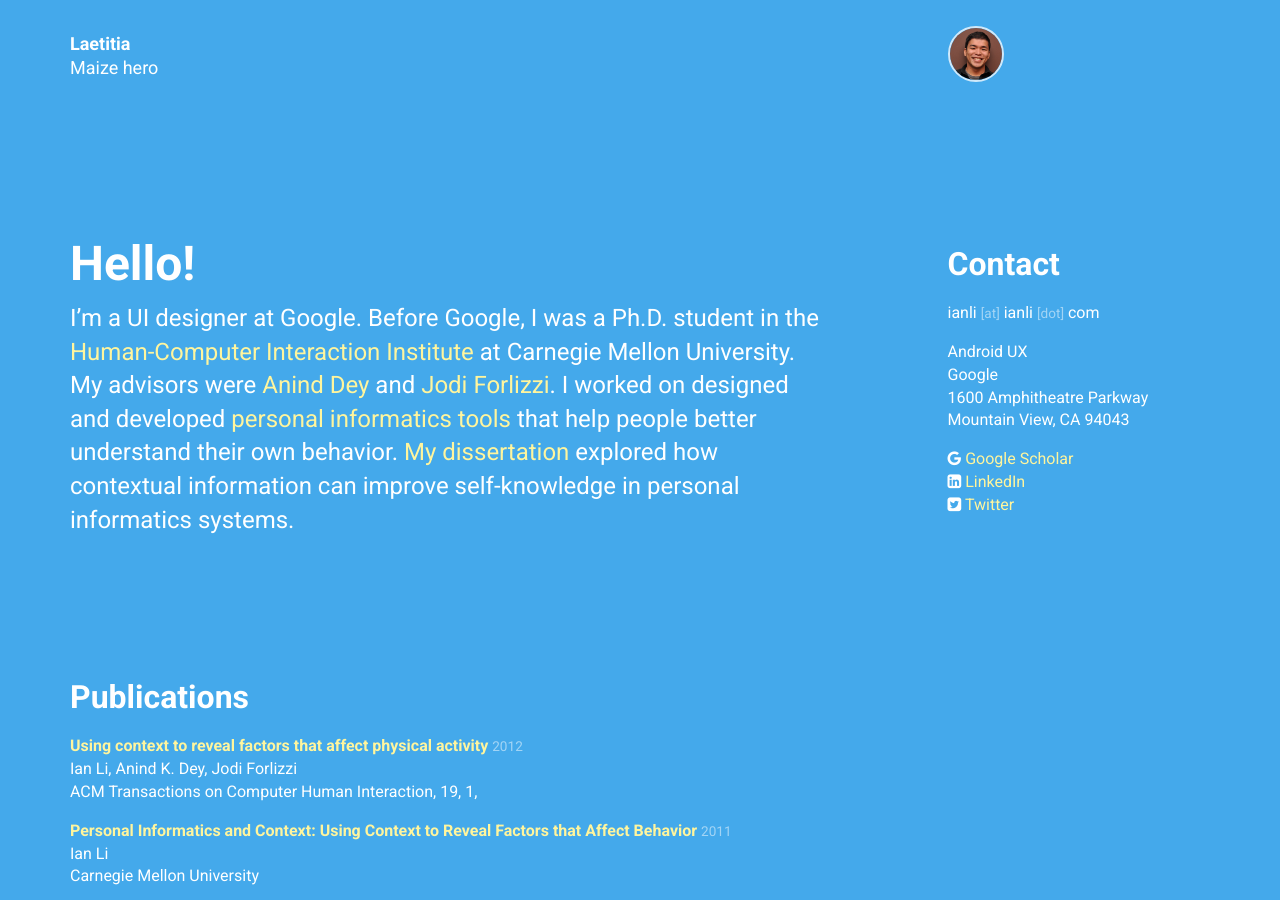
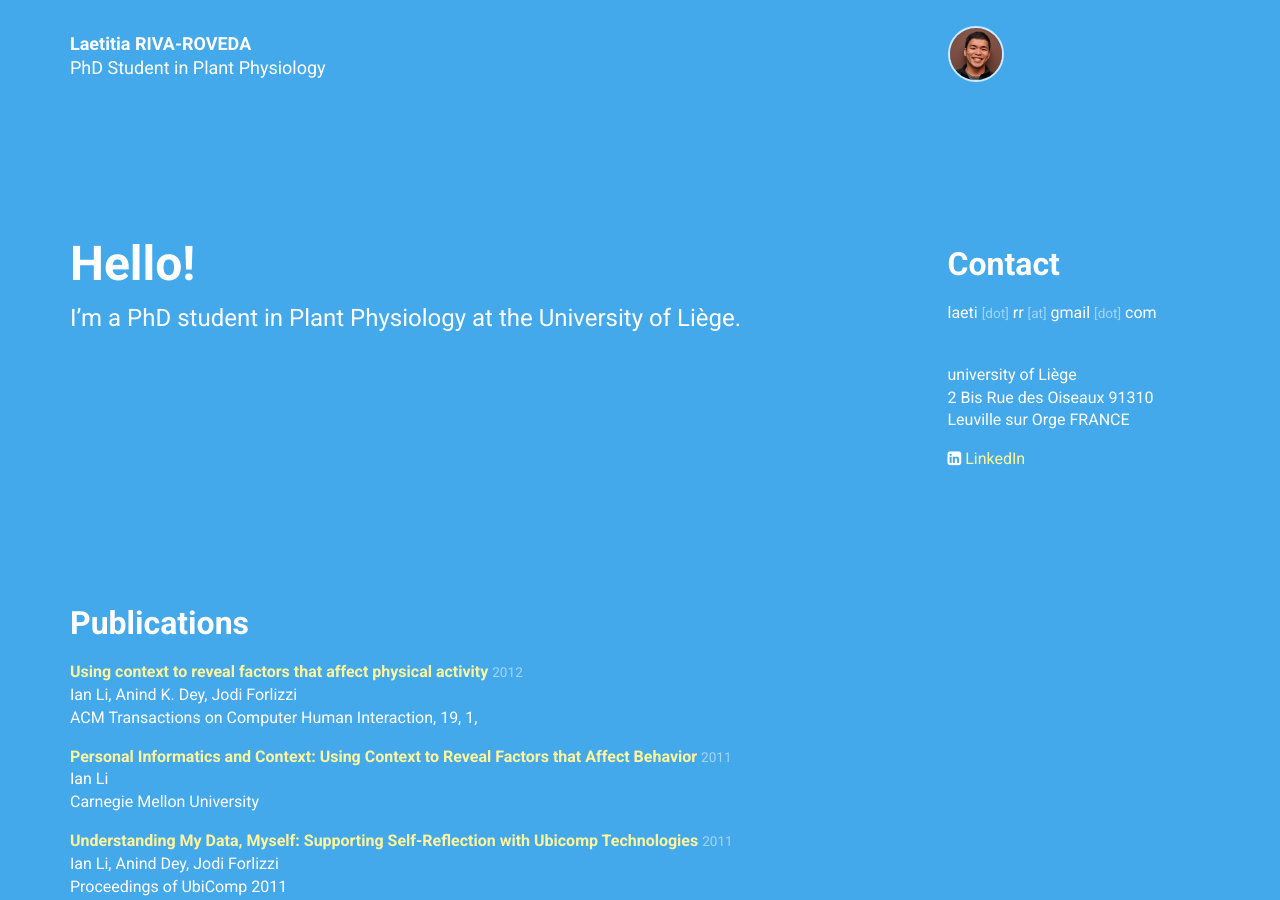
Before and after one commit to laetitiarivaroveda/laetitiarivaroveda.github.io, a Jekyll site: the page built from index.html, in a window 1280 px wide and 900 px high. Built offline with Jekyll 4.4.1, drawn with Linux system fonts in a browser that asks for light colours; nearby versions of some CDN libraries.

Commit message:
Update personal.yml

```diff
--- a/_data/personal.yml
+++ b/_data/personal.yml
@@ -1,44 +1,29 @@
-name: Laetitia
+name: Laetitia RIVA-ROVEDA
 
-label: Maize hero
+label: PhD Student in Plant Physiology
 
 picture: /img/profile-picture.jpg
 
-email: ianli@ianli.com
+email: laeti.rr@gmail.com
 
 phone:
 
-department: Android UX
+department:
 
-institution: Google
+institution: university of Liège
 
 mailing_address: >
-  1600 Amphitheatre Parkway
-  Mountain View, CA 94043
+  2 Bis Rue des Oiseaux
+  91310 Leuville sur Orge
+  FRANCE
 
 profiles:
   -
-    network: Google Scholar
-    username:
-    url: http://scholar.google.com/citations?user=JS7sVyQAAAAJ&hl=en
-  -
     network: LinkedIn
     username:
-    url: https://www.linkedin.com/pub/ian-li/1/681/8b0
-  -
-    network: Twitter
-    username: ianli
-    url: https://twitter.com/ianli/
+    url: https://fr.linkedin.com/pub/laetitia-riva-roveda/21/832/553/
 
 intro:
   title: Hello!
   body: >
-    I'm a UI designer at Google.
-    Before Google, I was a Ph.D. student in the
-    [Human-Computer Interaction Institute](http://hcii.cs.cmu.edu/) at Carnegie Mellon University.
-    My advisors were
-    [Anind Dey](http://www.cs.cmu.edu/~anind/) and
-    [Jodi Forlizzi](http://goodgestreet.com/).
-    I worked on designed and developed
-    [personal informatics tools](http://www.personalinformatics.org/) that help people better understand their own behavior.
-    [My dissertation](http://ianli.com/thesis/) explored how contextual information can improve self-knowledge in personal informatics systems.
+    I'm a PhD student in Plant Physiology at the University of Liège.
```
